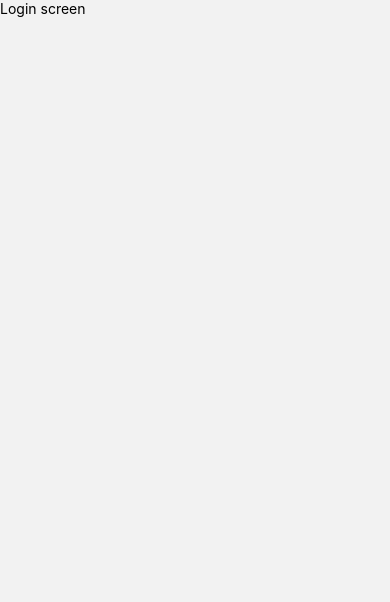
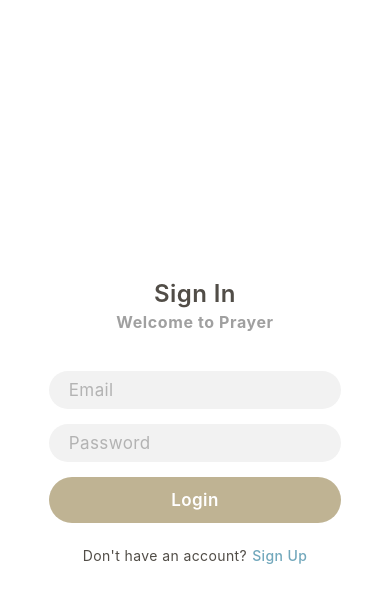
Before and after one commit to alexxanderlee/Prayer-React-Native, a React Native app: screen /Auth in a window 390 px wide. Shown: the top 602 px of the page. Built offline with nearby package versions, Linux system fonts and the light colour scheme.

Commit message:
Style the login screen

```diff
--- a/package.json
+++ b/package.json
@@ -10,11 +10,13 @@
     "lint": "eslint . --ext .js,.jsx,.ts,.tsx"
   },
   "dependencies": {
+    "@react-navigation/material-top-tabs": "^6.0.2",
     "@react-navigation/native": "^6.0.2",
     "@react-navigation/native-stack": "^6.1.0",
     "dayjs": "^1.10.6",
     "react": "17.0.2",
     "react-native": "0.65.1",
+    "react-native-pager-view": "^5.4.1",
     "react-native-safe-area-context": "^3.3.0",
     "react-native-screens": "^3.6.0",
     "react-native-svg": "^12.1.1"
--- a/src/navigation/index.tsx
+++ b/src/navigation/index.tsx
@@ -7,17 +7,11 @@ import { AppNavigator, AuthNavigator } from './navigators';
 const Stack = createNativeStackNavigator<RootNavParamsList>();
 
 const RootNavigator: React.FC = () => {
+  const [isSignedIn, setIsSignedIn] = React.useState<boolean>(false);
   return (
-    <Stack.Navigator initialRouteName="App" screenOptions={{ headerShown: false }}>
-      <Stack.Screen
-        name="App"
-        component={AppNavigator}
-      />
-      <Stack.Screen
-        name="Auth"
-        component={AuthNavigator}
-      />
-    </Stack.Navigator>
+    isSignedIn
+      ? <AppNavigator />
+      : <AuthNavigator setIsSignedIn={setIsSignedIn} />
   );
 };
 
--- a/src/navigation/navigators/AuthNavigator.tsx
+++ b/src/navigation/navigators/AuthNavigator.tsx
@@ -4,15 +4,18 @@ import { createNativeStackNavigator } from '@react-navigation/native-stack';
 import { AuthNavParamsList } from '../types';
 import { Login, Signup } from '../../screens';
 
+interface Props {
+  setIsSignedIn: (value: boolean) => void;
+}
+
 const Stack = createNativeStackNavigator<AuthNavParamsList>();
 
-const AuthNavigator: React.FC = () => {
+const AuthNavigator: React.FC<Props> = ({ setIsSignedIn }) => {
   return (
     <Stack.Navigator initialRouteName="Login" screenOptions={{ headerShown: false }}>
-      <Stack.Screen
-        name="Login"
-        component={Login}
-      />
+      <Stack.Screen name="Login">
+        {props => <Login {...props} setIsSignedIn={setIsSignedIn} />}
+      </Stack.Screen>
       <Stack.Screen
         name="Signup"
         component={Signup}
--- a/src/screens/Login.tsx
+++ b/src/screens/Login.tsx
@@ -1,15 +1,113 @@
+/* eslint-disable */
 import React from 'react';
-import { View, Text } from 'react-native';
+import { NativeStackNavigationProp } from '@react-navigation/native-stack';
+import { SafeAreaView, View, Text, TextInput, TouchableOpacity, StyleSheet, Platform, StatusBar } from 'react-native';
+import { AuthNavParamsList } from '../navigation/types';
 
 interface LoginProps {
+  navigation: NativeStackNavigationProp<AuthNavParamsList, 'Login'>;
+  setIsSignedIn: (value: boolean) => void;
 }
 
-const Login: React.FunctionComponent<LoginProps> = (props) => {
+const Login: React.FunctionComponent<LoginProps> = ({ navigation, setIsSignedIn }) => {
   return (
-    <View>
-      <Text>Login screen</Text>
-    </View>
+    <SafeAreaView style={styles.container}>
+      <View style={styles.wrapper}>
+        <Text style={styles.title}>Sign In</Text>
+        <Text style={styles.text}>Welcome to Prayer</Text>
+        <TextInput style={styles.input} placeholder="Email" placeholderTextColor="#b3b3b3" />
+        <TextInput style={styles.input} placeholder="Password" placeholderTextColor="#b3b3b3" />
+        <TouchableOpacity style={styles.btn} onPress={() => setIsSignedIn(true)}>
+          <Text style={styles.btnText}>Login</Text>
+        </TouchableOpacity>
+        <View style={styles.signup}>
+          <Text style={styles.signupText}>Don't have an account?</Text>
+          <TouchableOpacity onPress={() => navigation.navigate('Signup')}>
+            <Text style={styles.signupLink}>Sign Up</Text>
+          </TouchableOpacity>
+        </View>
+      </View>
+    </SafeAreaView>
   );
 };
 
+const styles = StyleSheet.create({
+  container: {
+    flex: 1,
+    backgroundColor: '#FFFFFF',
+    paddingTop: Platform.OS === "android" ? StatusBar.currentHeight : 0,
+    justifyContent: 'center',
+    alignItems: 'center',
+  },
+  wrapper: {
+    width: '75%',
+  },
+  title: {
+    marginBottom: 6,
+    color: '#514D47',
+    fontSize: 24,
+    lineHeight: 26,
+    fontWeight: '600',
+    letterSpacing: 0.4,
+    textAlign: 'center',
+  },
+  text: {
+    marginBottom: 40,
+    color: '#a0a0a0',
+    fontSize: 16,
+    lineHeight: 18,
+    fontWeight: '700',
+    letterSpacing: 0.6,
+    textAlign: 'center',
+  },
+  input: {
+    marginBottom: 15,
+    backgroundColor: '#f2f2f2',
+    paddingVertical: 9,
+    paddingHorizontal: 20,
+    borderRadius: 40,
+    color: '#514D47',
+    fontSize: 17,
+    lineHeight: 20,
+    fontWeight: '400',
+    letterSpacing: 0.4,
+  },
+  btn: {
+    paddingVertical: 13,
+    paddingHorizontal: 30,
+    borderRadius: 40,
+    backgroundColor: '#BFB393',
+    flexDirection: 'row',
+    justifyContent: 'center',
+  },
+  btnText: {
+    color: '#FFFFFF',
+    fontSize: 17,
+    lineHeight: 20,
+    fontWeight: '600',
+    letterSpacing: 0.4,
+  },
+  signup: {
+    marginTop: 25,
+    flexDirection: 'row',
+    alignItems: 'center',
+    justifyContent: 'center',
+  },
+  signupText: {
+    color: '#514D47',
+    fontSize: 14,
+    lineHeight: 16,
+    fontWeight: '400',
+    letterSpacing: 0.4,
+    marginRight: 5,
+  },
+  signupLink: {
+    color: '#72A8BC',
+    fontSize: 14,
+    lineHeight: 16,
+    fontWeight: '500',
+    letterSpacing: 0.4,
+  },
+});
+
 export default Login;
--- a/src/screens/Signup.tsx
+++ b/src/screens/Signup.tsx
@@ -1,15 +1,26 @@
+/* eslint-disable */
 import React from 'react';
-import { View, Text } from 'react-native';
+import { SafeAreaView, View, Text, StyleSheet, Platform, StatusBar } from 'react-native';
 
 interface SignupProps {
 }
 
 const Signup: React.FunctionComponent<SignupProps> = (props) => {
   return (
-    <View>
+    <SafeAreaView style={styles.container}>
       <Text>Signup screen</Text>
-    </View>
+    </SafeAreaView>
   );
 };
 
+const styles = StyleSheet.create({
+  container: {
+    flex: 1,
+    backgroundColor: '#FFFFFF',
+    paddingTop: Platform.OS === "android" ? StatusBar.currentHeight : 0,
+    justifyContent: 'center',
+    alignItems: 'center',
+  },
+});
+
 export default Signup;
```
Also changed, not shown: 1 other file (tests, documents, lock files or other folders).
